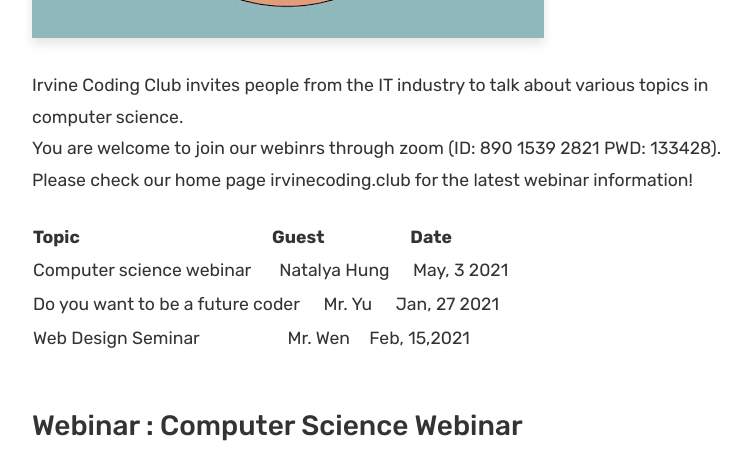
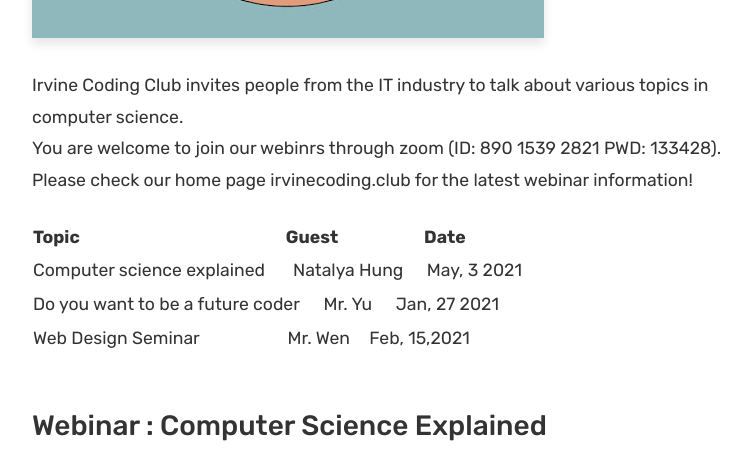
Before and after one commit to irvinecodingclub/irvinecodingclub.github.io, a Jekyll site: the page built from _posts/2020-03-01-webinars-2021.md, in a window 1280 px wide and 900 px high, scrolled down 519 px, cut to the strip 0-462 px from the top of the window. Shown: the whole strip, without its empty margins (53-804 px from the left). Built offline with Jekyll 4.4.1, drawn with Linux system fonts in a browser that asks for light colours; comment, search, counter and statistics services are not loaded.

Commit message:
schedule

```diff
--- a/_posts/2020-03-01-webinars-2021.md
+++ b/_posts/2020-03-01-webinars-2021.md
@@ -17,7 +17,7 @@ Please check our home page irvinecoding.club for the latest webinar information!
 
 | Topic                           | &nbsp;&nbsp;&nbsp;&nbsp;&nbsp;Guest   | &nbsp;&nbsp;&nbsp;&nbsp;&nbsp;Date        |
 | --------------------------------| ------- | ----------- |
-| Computer science webinar | &nbsp;&nbsp;&nbsp;&nbsp;&nbsp; Natalya Hung  | &nbsp;&nbsp;&nbsp;&nbsp;&nbsp;May, 3 2021|
+| Computer science explained | &nbsp;&nbsp;&nbsp;&nbsp;&nbsp; Natalya Hung  | &nbsp;&nbsp;&nbsp;&nbsp;&nbsp;May, 3 2021|
 
 | Do you want to be a future coder| &nbsp;&nbsp;&nbsp;&nbsp;&nbsp;Mr. Yu  | &nbsp;&nbsp;&nbsp;&nbsp;&nbsp;Jan, 27 2021|
 
@@ -26,7 +26,7 @@ Please check our home page irvinecoding.club for the latest webinar information!
 
 <br/>
 
-### Webinar : Computer Science Webinar
+### Webinar : Computer Science Explained
 {% include video id="N-iTRJ83D80" provider="youtube" %}
 
 <br/>
```
